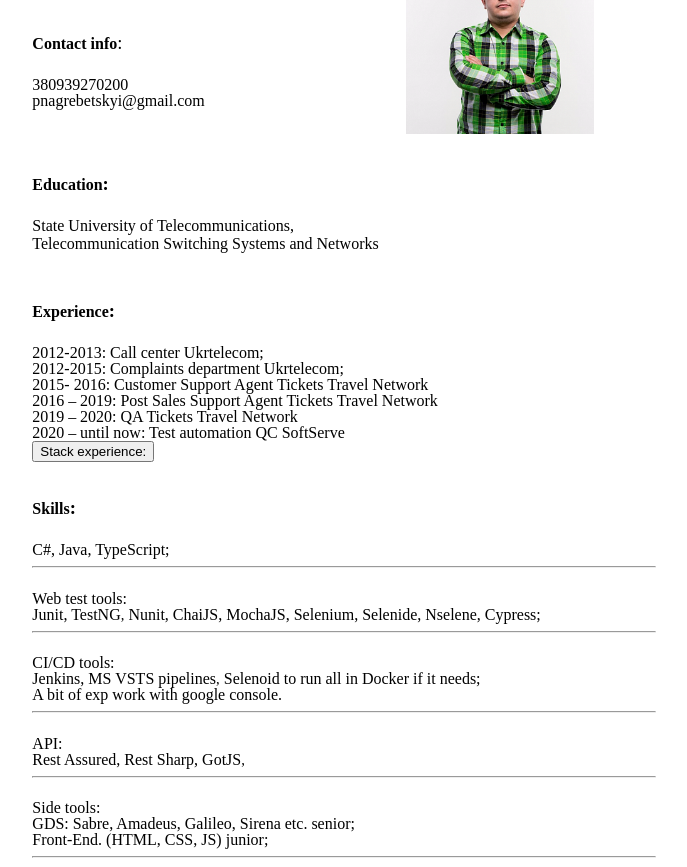
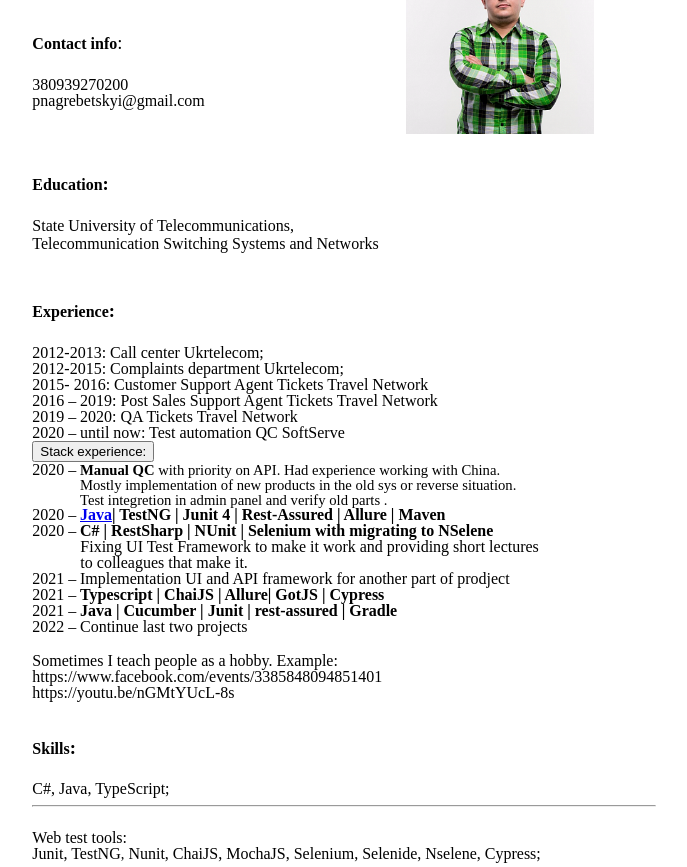
Before and after one commit to NahrebetskyiPavel/CV, a plain HTML site: page index.html in a window 1280 px wide. Shown: the part 173-1040 px from the top of the page, without its empty margins (89-776 px from the left). Drawn offline with Linux system fonts and the light colour scheme; a web font is replaced by a local one.

Commit message:
Update index.html

```diff
--- a/index.html
+++ b/index.html
@@ -426,7 +426,7 @@
 
     <button title="Click to Show/Hide Content" type="button" onclick="if(document.getElementById('spoiler') .style.display=='none') {document.getElementById('spoiler') .style.display=''}else{document.getElementById('spoiler') .style.display='none'}">Stack experience:
 </button>
-<div id="spoiler" style="display: none;">
+<div id="spoiler" style="">
 <p class="c3"><span class="c4">2020 –</span><span class="c8">&nbsp;<b>Manual QC</b> with priority on API. Had experience working with China. </span>
 
 <span class="c8">&nbsp;</span><br><span class="c8">&nbsp;&nbsp; &nbsp; &nbsp; &nbsp;&nbsp; &nbsp; &nbsp;Mostly implementation of new products in the old sys or reverse situation.  </span><br><span class="c8">&nbsp;&nbsp; &nbsp; &nbsp; &nbsp;&nbsp; &nbsp; &nbsp;Test integretion in admin panel and verify old parts .  </span><span class="c4"></span></p>
@@ -435,7 +435,7 @@
 <p class="c3"><span class="c4">2021 –</span><span class="c8">&nbsp;</span><span class="c4">Implementation UI and API framework for another part of prodject</span></p>
 <p class="c3"><span class="c4">2021 –</span><span class="c8">&nbsp;</span><span class="c4"><b>Typescript | ChaiJS | Allure| GotJS | Cypress </b></span></p><p class="c3"><span class="c4">2021 –</span><span class="c8">&nbsp;</span><span class="c4"><b>Java | Cucumber | Junit | rest-assured | Gradle</b></span></p>
 
-<p class="c3"><span class="c4">2021 –</span><span class="c8">&nbsp;</span><span class="c4">Continue last two projects</span></p><br><p class="c3"><span class="c4">Sometimes I teach people as a hobby. Example:  https://www.facebook.com/events/3385848094851401
+<p class="c3"><span class="c4">2022 –</span><span class="c8">&nbsp;</span><span class="c4">Continue last two projects</span></p><br><p class="c3"><span class="c4">Sometimes I teach people as a hobby. Example:  https://www.facebook.com/events/3385848094851401
 <br>https://youtu.be/nGMtYUcL-8s
 </span></p></div>
 
@@ -486,4 +486,5 @@
 
 
 
+
 </body></html>
```
